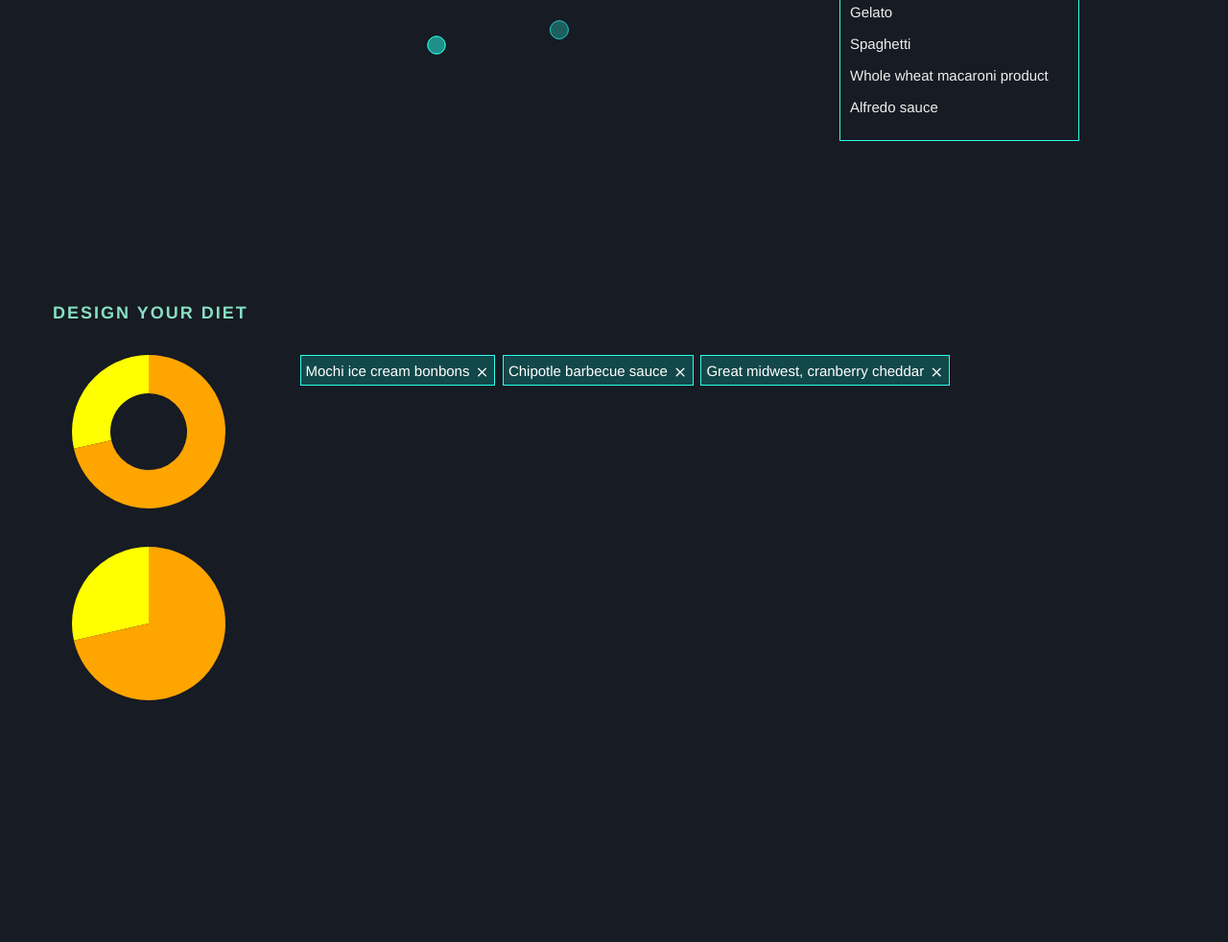
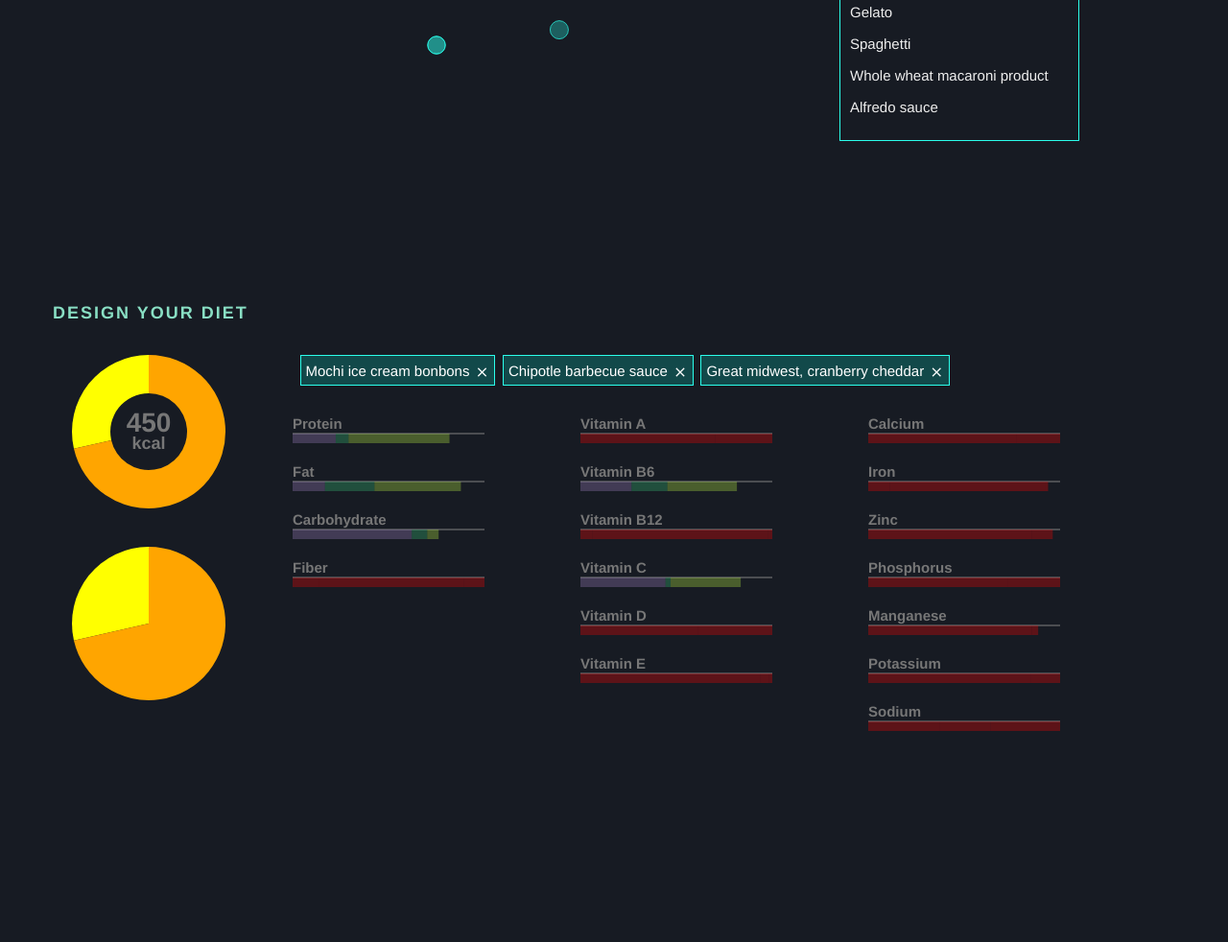
Before and after one commit to chameleonTK/know-your-food, a plain HTML site: page index.html in a window 1280 px wide. Shown: the part 1000-1982 px from the top of the page at 96% size. Before the commit the page ends 1780 px from the top, so only its background shows below. Drawn offline with nearby package versions, Linux system fonts and the light colour scheme.

Commit message:
detail bar

```diff
--- a/DesignApp.js
+++ b/DesignApp.js
@@ -16,6 +16,7 @@ DesignApp.prototype.visualize = function(data) {
 
     var caloriesChart = new PieChart("#chart-calories", _data, {innerRadius: 40, innerText: innerText})
     var proportionChart = new PieChart("#chart-proportion", _data, {})
+    var nutrientsChart = new ScaleChart("#chart-nutrients-detail", _data, {})
 
     function innerText() {
         return "450";
--- a/PieChart.js
+++ b/PieChart.js
@@ -38,16 +38,16 @@ var PieChart = function(domSelection, data, options) {
     console.log(options)
     if (options.innerText) {
         console.log(options.innerText())
-        this.svg.selectAll("g")
-        .attr("transform", function(d) {
-            var _d = _arc.centroid(d);
-            _d[0] *= 1.5;
-            _d[1] *= 1.5;
-            return "translate(" + _d + ")";
-        })
-        .attr("dy", ".50em")
+        this.svg.append("text")
         .style("text-anchor", "middle")
-        .text(options.innerText());
+        .text(options.innerText())
+        .style("font-size", "28px");
+
+        this.svg.append("text")
+        .style("text-anchor", "middle")
+        .attr("dy", "1em")
+        .text("kcal")
+        .style("font-size", "18px");
     }
 
 
--- /dev/null
+++ b/ScaleChart.js
@@ -0,0 +1,112 @@
+function getRandomColor() {
+    var rgb = []
+    for(var i = 0; i < 3; i++)
+        rgb.push(Math.floor(Math.random() * 255));
+
+    return 'rgb('+ rgb.join(',') +')';
+}
+
+var ScaleChart = function(domSelection, data, options) {
+    var vm = this;
+    var height = 550;
+    var width = 900;
+    var marginTop = 50;
+
+    this.svg = d3.select(domSelection)
+        .append("svg")
+        .attr("width", width)
+        .attr("height", height)
+        .append("g");
+
+
+    // var pattern = this.svg.append("defs").append("pattern")
+    // pattern
+    // .attr("id", "hash4_4")
+    // .attr("width", "8")
+    // .attr("height", "8")
+    // .attr("patternUnits", "userSpaceOnUse")
+    // .attr("patternTransform", "rotate(60)")
+    // var rect = pattern.append("rect")
+    // rect
+    // .attr("width", "4")
+    // .attr("height", "8")
+    // .attr("transform", "translate(0,0)")
+    // .attr("fill", "#88AAEE")
+
+    //TODO update this later
+    var limits = [
+        [{value: 150, name:"Protein"}, {value: 170, name:"Fat"}, {value: 500, name:"Carbohydrate"}, {value: 500, name:"Fiber"}],
+        [{value: 10, name:"Vitamin A"}, {value: 3, name:"Vitamin B6"}, {value: 3, name:"Vitamin B12"}, {value: 100, name:"Vitamin C"}, {value: 10, name:"Vitamin D"}, {value: 500, name:"Vitamin E"},],
+        [{value: 600, name:"Calcium"}, {value: 15, name:"Iron"}, {value: 25, name:"Zinc"}, {value: 700, name:"Phosphorus"}, {value: 310, name:"Manganese"}, {value: 500, name:"Potassium"}, {value: 500, name:"Sodium"}]
+    ]
+
+    //TODO: bind actual values
+    function _format(d) {
+        r = _.map(limits, (lst) => {
+            return lst.map((d)=> _.random(0, d.value, true))
+        })
+
+        return r;
+    }
+
+    _nutrients = _.map(data, _format)
+    _color = _.map(data, getRandomColor);
+
+    _offsets = [0, 300, 600];
+    _w = 200;
+    _h = 50;
+
+    _.forEach(limits, (lst, li) => {
+        var _ele = this.svg
+            .append("g")
+            .attr("transform", "translate("+(_offsets[li])+","+0+")")
+
+        _.forEach(lst, (d, i)=> {
+            _subele = _ele.append("g").attr("transform", "translate("+(0)+","+(_h*i+marginTop)+")")
+
+            _subele
+                .append("text")
+                .attr("dy", -5)
+                .attr("dx", 0)
+                .text(d.name)
+
+            _subele.append("line")
+                .attr('x1', 0)
+                .attr('y1', 0)
+                .attr('x2', _w)
+                .attr('y2', 0)
+                .attr("stroke", "gray")
+                .attr("stroke-width", "1px")
+
+            _x = d3.scaleLinear()
+                .domain([0, d.value]).nice()
+                .range([0, _w])
+
+            var acc = 0;
+            _.forEach(_nutrients, (n, ni) => {
+                var val = n[li][i];
+
+
+                if (acc > d.value) {
+                    _subele.attr("class", "over")
+                    return
+                }
+
+                if (acc+val > d.value) {
+                    val = d.value - acc;
+                    _subele.attr("class", "over")
+                }
+                _subele.append("rect")
+                .attr('x', _x(acc))
+                .attr('y', 0)
+                .attr('width', _x(val))
+                .attr('height', 10)
+                .style("fill", _color[ni])
+
+                acc += val;
+            })
+
+
+        })
+    })
+}
--- a/custom.css
+++ b/custom.css
@@ -73,3 +73,7 @@ h1{
     cursor: pointer;
     vertical-align: middle;
 }
+
+#chart-nutrients-detail .over > rect{
+    fill: red !important;
+}
--- a/index.html
+++ b/index.html
@@ -165,6 +165,7 @@
 
     <script type="text/javascript" src="PieChart.js"></script>
     <script type="text/javascript" src="TernaryPlot.js"></script>
+    <script type="text/javascript" src="ScaleChart.js"></script>
 
     <script type="text/javascript" src="ExplorerApp.js"></script>
     <script type="text/javascript" src="DesignApp.js"></script>
```
